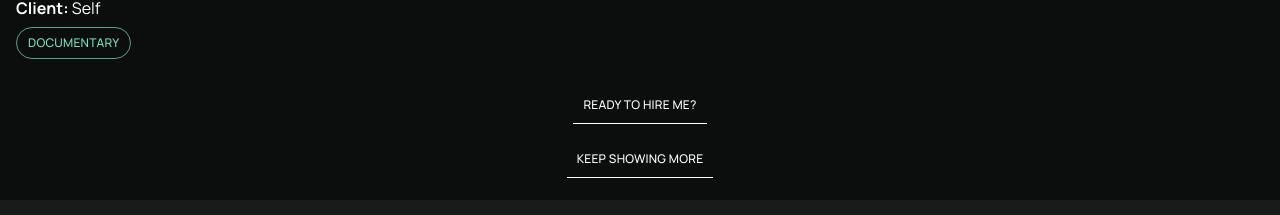
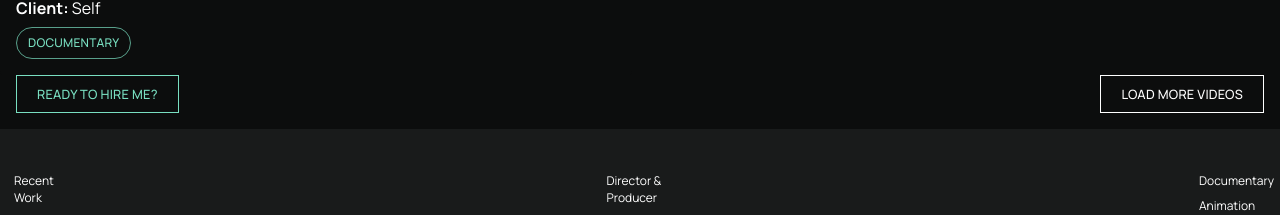
Before and after one commit to mwkwsd/sensensomething, a React (Create React App) app: page /videos/director-of-photography in a window 1280 px wide. Shown: the part 1344-1559 px from the top of the page. Built offline with nearby package versions, Linux system fonts and the light colour scheme.

Commit message:
Button Styling Update (#167)
* Button Styling Update

* further button styling adjustments

```diff
--- a/src/components/atoms/buttons/HireMeButton.tsx
+++ b/src/components/atoms/buttons/HireMeButton.tsx
@@ -6,24 +6,18 @@ export function HireMeButton() {
     <Button
       component={Link}
       to="/#contact"
+      size="small"
       sx={{
-        color: 'white',
-        margin: '16px auto',
-        display: 'block',
-        position: 'relative',
-        textAlign: 'center',
-        paddingBottom: '1rem',
+        color: '#79DFC1',
+        marginRight: '8px',
+        fontSize: '0.8rem',
+        whiteSpace: 'nowrap',
+        border: '1px solid #79DFC1',
+        borderRadius: '0',
+        padding: '10px 20px',
       }}
     >
-      <div
-        style={{
-          borderBottom: '1px solid white',
-          display: 'inline',
-          padding: '0 10px 10px',
-        }}
-      >
-        READY TO HIRE ME?
-      </div>
+      READY TO HIRE ME?
     </Button>
   )
 }
--- a/src/components/atoms/buttons/ShowMoreButton.tsx
+++ b/src/components/atoms/buttons/ShowMoreButton.tsx
@@ -8,23 +8,17 @@ export function ShowMoreButton({ onClick }: ShowMoreButtonProps) {
   return (
     <Button
       onClick={onClick}
+      size="small"
       sx={{
         color: 'white',
-        margin: '16px auto',
-        display: 'block',
-        position: 'relative',
-        paddingBottom: '1rem',
+        fontSize: '0.8rem',
+        whiteSpace: 'nowrap',
+        border: '1px solid white',
+        borderRadius: '0',
+        padding: '10px 20px',
       }}
     >
-      <div
-        style={{
-          borderBottom: '1px solid white',
-          display: 'inline',
-          padding: '0 10px 10px',
-        }}
-      >
-        KEEP SHOWING MORE
-      </div>
+      LOAD MORE VIDEOS
     </Button>
   )
 }
--- a/src/components/organisms/videoList/VideoList.tsx
+++ b/src/components/organisms/videoList/VideoList.tsx
@@ -32,15 +32,23 @@ export function VideoList({ videos, pageType }: VideoListProps) {
       <VideoCard video={video} pageType={pageType} />
     </Grid>
   ))
-  console.log(videoComponents)
 
   return (
     <>
       <Grid container spacing={2}>
         {videoComponents}
       </Grid>
-      {!isHomePage && <HireMeButton />}
-      {!allVideosDisplayed && <ShowMoreButton onClick={handleShowMore} />}
+      <div
+        style={{
+          display: 'flex',
+          justifyContent: 'space-between',
+          paddingLeft: '16px',
+          paddingRight: '16px',
+        }}
+      >
+        {!isHomePage && <HireMeButton />}
+        {!allVideosDisplayed && <ShowMoreButton onClick={handleShowMore} />}
+      </div>
     </>
   )
 }
```
